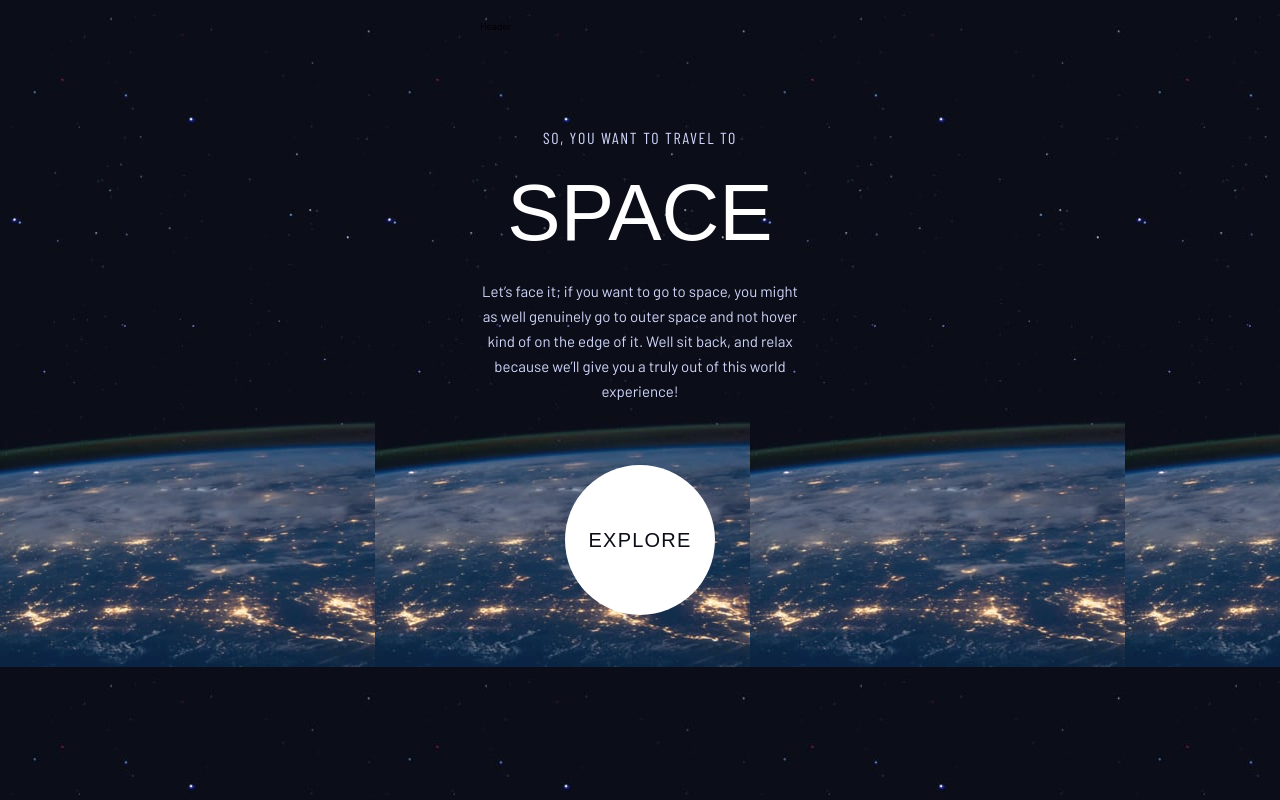
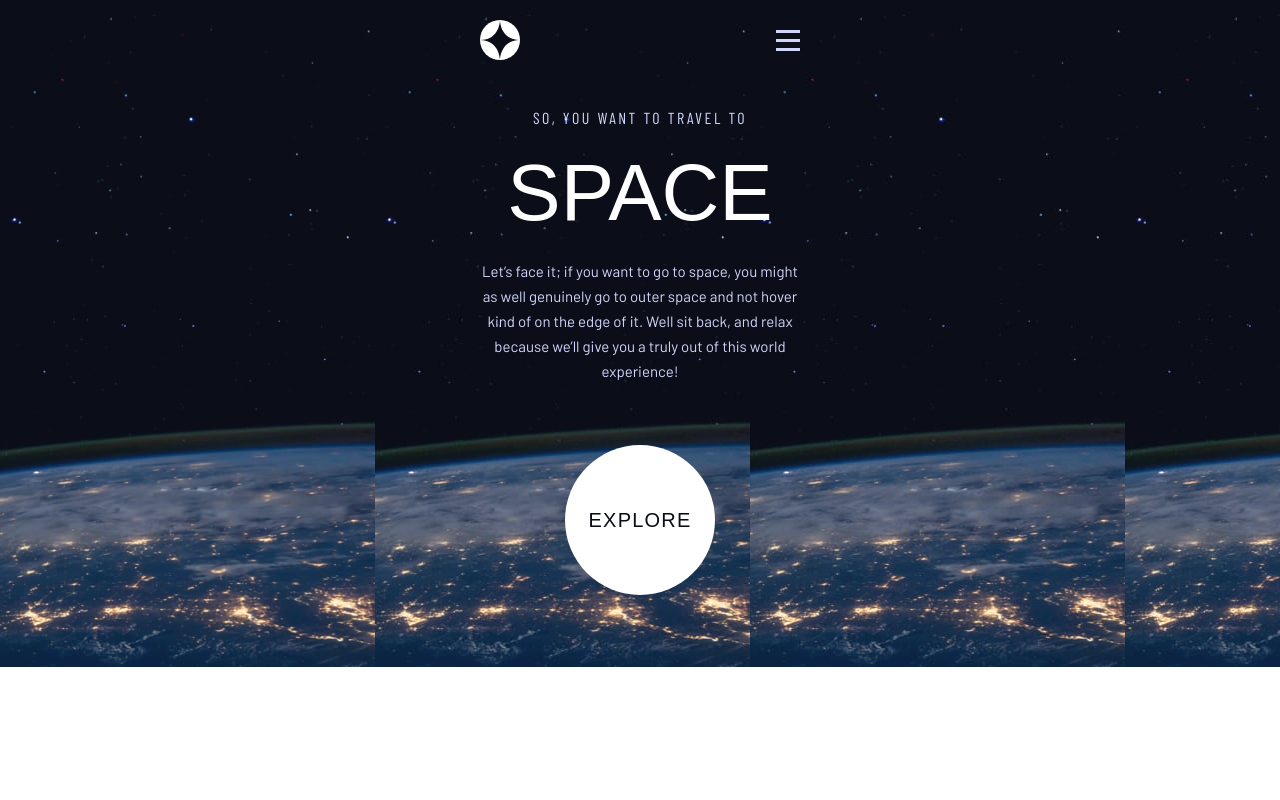
Before and after one commit to BlessSinister/space_in_your_self, a React (Create React App) app: page / in a window 1280 px wide. Built offline with nearby package versions, Linux system fonts and the light colour scheme; a web font is replaced by a local one.

Commit message:
create_menu_blure_effect

```diff
--- a/src/App.js
+++ b/src/App.js
@@ -1,3 +1,4 @@
+import Header from './components/Header'
 import Home from './pages/Home/Home'
 
 function App() {
--- /dev/null
+++ b/src/components/Header.jsx
@@ -0,0 +1,46 @@
+import React, { useState } from 'react'
+import style from './header.module.css'
+export default function Header() {
+  const [active, setActive] = useState(false)
+  const activeMenuFn = () => {
+    setActive(true)
+  }
+  const activeMenu = active ? { display: 'block' } : { display: 'none' }
+  return (
+    <section>
+      <header className={style.header_container}>
+        <svg
+          width="40"
+          height="40"
+          viewBox="0 0 40 40"
+          fill="none"
+          xmlns="http://www.w3.org/2000/svg"
+        >
+          <circle cx="20" cy="20" r="20" fill="white" />
+          <path
+            fillRule="evenodd"
+            clipRule="evenodd"
+            d="M20 0C20 0 20 20 0 20C19.648 20.1428 20 40 20 40C20 40 20 20 39.9999 20C20 20 20 0 20 0Z"
+            fill="#0B0D17"
+          />
+        </svg>
+        <svg
+          width="24"
+          height="21"
+          viewBox="0 0 24 21"
+          fill="none"
+          xmlns="http://www.w3.org/2000/svg"
+          className={style.menu}
+          onClick={activeMenuFn}
+        >
+          <rect width="24" height="3" fill="#D0D6F9" />
+          <rect y="9" width="24" height="3" fill="#D0D6F9" />
+          <rect y="18" width="24" height="3" fill="#D0D6F9" />
+        </svg>
+      </header>
+      <div className={`${style.menu_border_decoration}`} style={activeMenu}>
+        <div className={style.menu_block}></div>
+      </div>
+    </section>
+  )
+}
--- /dev/null
+++ b/src/components/header.module.css
@@ -0,0 +1,36 @@
+section {
+  width: 100%;
+  display: flex;
+  justify-content: center;
+}
+.header_container {
+  display: flex;
+  align-items: center;
+  justify-content: space-between;
+  max-width: 32rem;
+  width: 100%;
+
+  padding-top: 2rem;
+  margin-bottom: 4.8rem;
+}
+.menu {
+  cursor: pointer;
+}
+.menu_border_decoration {
+  display: none;
+  position: absolute;
+  max-width: 27.4rem;
+  width: 100%;
+  left: 10rem;
+  top: 0;
+}
+.menu_block {
+  position: absolute;
+  max-width: 27.4rem;
+  width: 100%;
+  height: 100vh;
+  backdrop-filter: blur(40px);
+}
+.active {
+  display: block;
+}
--- a/src/pages/Home/Header.jsx
+++ /dev/null
@@ -1,5 +0,0 @@
-import React from 'react'
-import style from './header.module.css'
-export default function Header() {
-  return <header className={style.header_container}>Header</header>
-}
--- a/src/pages/Home/Home.jsx
+++ b/src/pages/Home/Home.jsx
@@ -1,6 +1,6 @@
 import React from 'react'
 import style from './home.module.css'
-import Header from './Header'
+import Header from '../../components/Header'
 import Main from './Main'
 
 export default function Home() {
--- a/src/pages/Home/header.module.css
+++ /dev/null
@@ -1,8 +0,0 @@
-.header_container {
-  /* background: white; */
-  max-width: 32rem;
-  width: 100%;
-  height: 10%;
-  padding-top: 2rem;
-  margin-bottom: 4.8rem;
-}
--- a/src/pages/Home/home.module.css
+++ b/src/pages/Home/home.module.css
@@ -1,6 +1,6 @@
 .container {
   background: url('../../../assets/home/background-home-mobile.jpg');
-  height: 100vh;
+  height: 66.7rem;
   display: flex;
   flex-direction: column;
   align-items: center;
--- a/src/pages/Home/main.module.css
+++ b/src/pages/Home/main.module.css
@@ -9,7 +9,7 @@
 }
 .subtitle {
   color: #d0d6f9;
-  letter-spacing: 0.17rem;
+  letter-spacing: 0.25rem;
   font-family: 'Barlow Condensed', sans-serif;
   font-weight: 400;
   font-size: 1.6rem;
@@ -39,7 +39,7 @@
   justify-content: center;
   align-items: center;
   background: white;
-  font-weight: 400;
+  font-weight: 500;
   font-size: 20px;
   letter-spacing: 0.06em;
   text-align: center;
```
